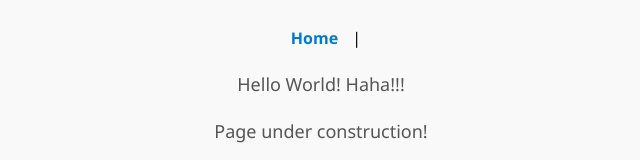
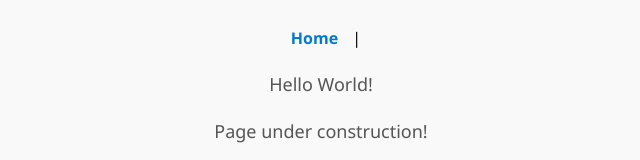
Before and after one commit to crjoshi/crjoshi.github.io, a plain HTML site: page index.html in a window 1280 px wide. Shown: the part 304-464 px from the top of the page, without its empty margins (319-959 px from the left). Drawn offline with nearby package versions, Linux system fonts and the light colour scheme.

Commit message:
Update site on 31/05/2025 14:21:17.01

```diff
--- a/index.html
+++ b/index.html
@@ -80,7 +80,7 @@
   </header>
 
   <main>
-    <div><p>Hello World! Haha!!!</p>
+    <div><p>Hello World!</p>
 <p>Page under construction!</p>
 </div>
 
```
